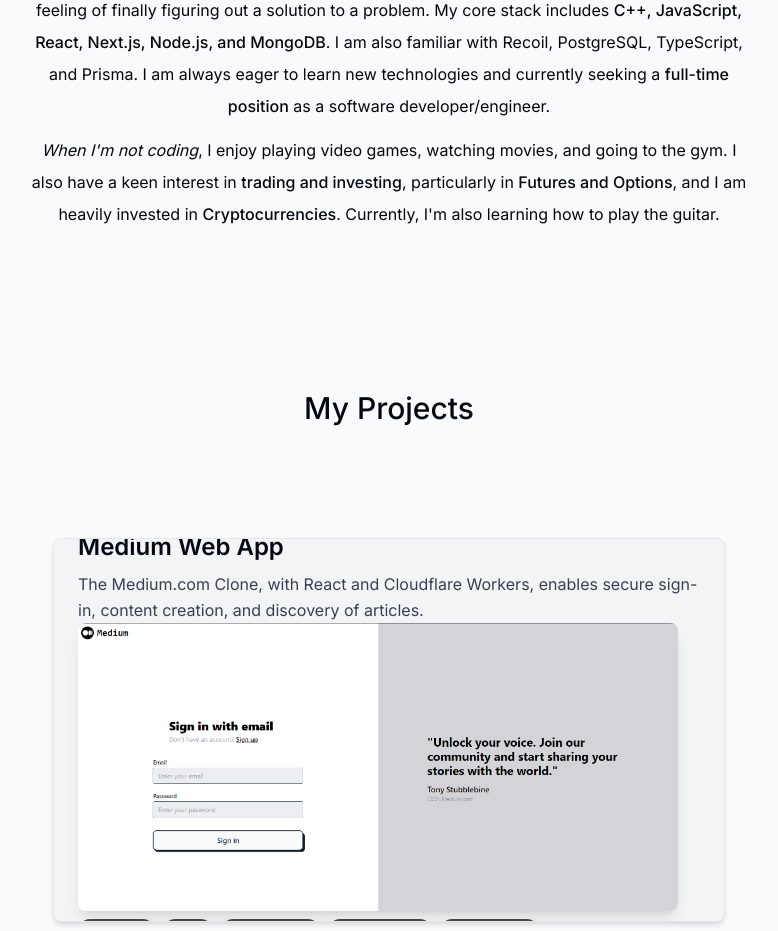
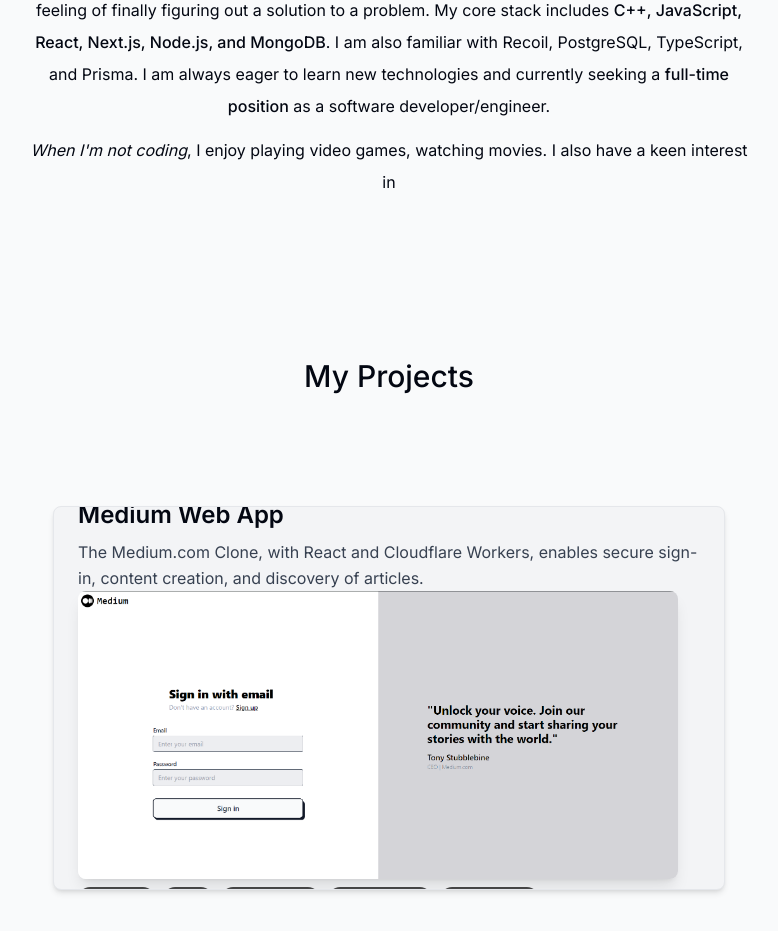
Before and after one commit to shubhampawar4841/PortFolio, a Next.js app: page / in a window 1280 px wide. Shown: the part 1140-2071 px from the top of the page, without its empty margins (251-1029 px from the left). Built offline with nearby package versions, Linux system fonts and the light colour scheme.

Commit message:
lets goo

```diff
--- a/app/page.tsx
+++ b/app/page.tsx
@@ -1,6 +1,6 @@
 import About from "@/components/about";
 import Contact from "@/components/contact";
-import Experience from "@/components/experience";
+import Achievements from "@/components/achievements";
 import Intro from "@/components/intro";
 import Projects from "@/components/projects";
 import SectionDivider from "@/components/section-divider";
@@ -14,7 +14,7 @@
       <About />
       <Projects />
       <Skills />
-      <Experience />
+      <Achievements />
       <Contact />
     </main>
   )
--- a/components/about.tsx
+++ b/components/about.tsx
@@ -35,10 +35,7 @@
 
     <p>
       <span className="italic">When I&apos;m not coding</span>, I enjoy playing video games,
-      watching movies, and going to the gym. I also have a keen interest in{" "}
-      <span className="font-medium">trading and investing</span>, particularly in{" "}
-      <span className="font-medium">Futures and Options</span>, and I am heavily invested in{" "}
-      <span className="font-medium">Cryptocurrencies</span>. Currently, I&apos;m also learning how to play the guitar.
+      watching movies. I also have a keen interest in{" "}
     </p>
   </motion.section>
 
--- a/components/experience.tsx
+++ b/components/achievements.tsx
@@ -11,8 +11,8 @@
 import { useSectionInView } from "@/lib/hooks";
 import { motion } from "framer-motion";
 
-export default function Experience() {
-  const { ref } = useSectionInView("Experience");
+export default function Achievements() {
+  const { ref } = useSectionInView("Achievements");
   return (
     <motion.section
       initial={{  opacity: 0, y: 100}}
```
